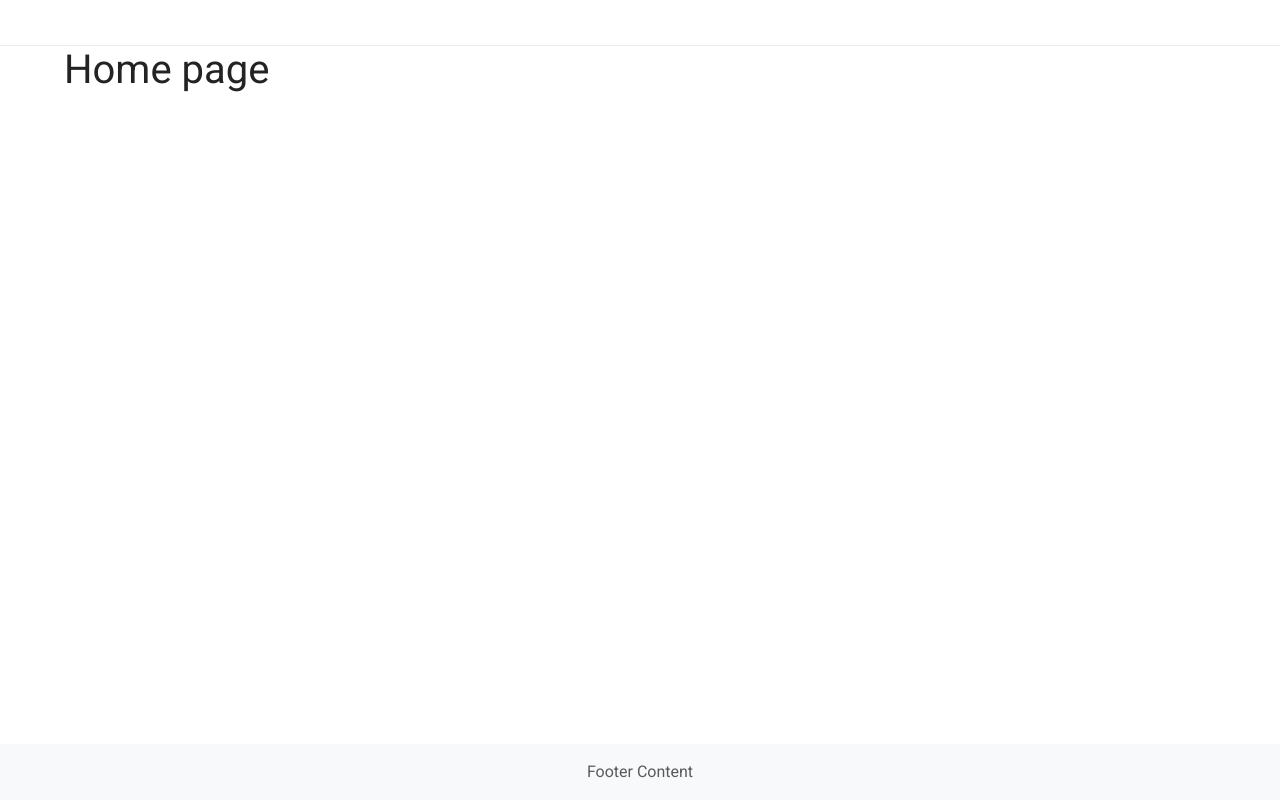
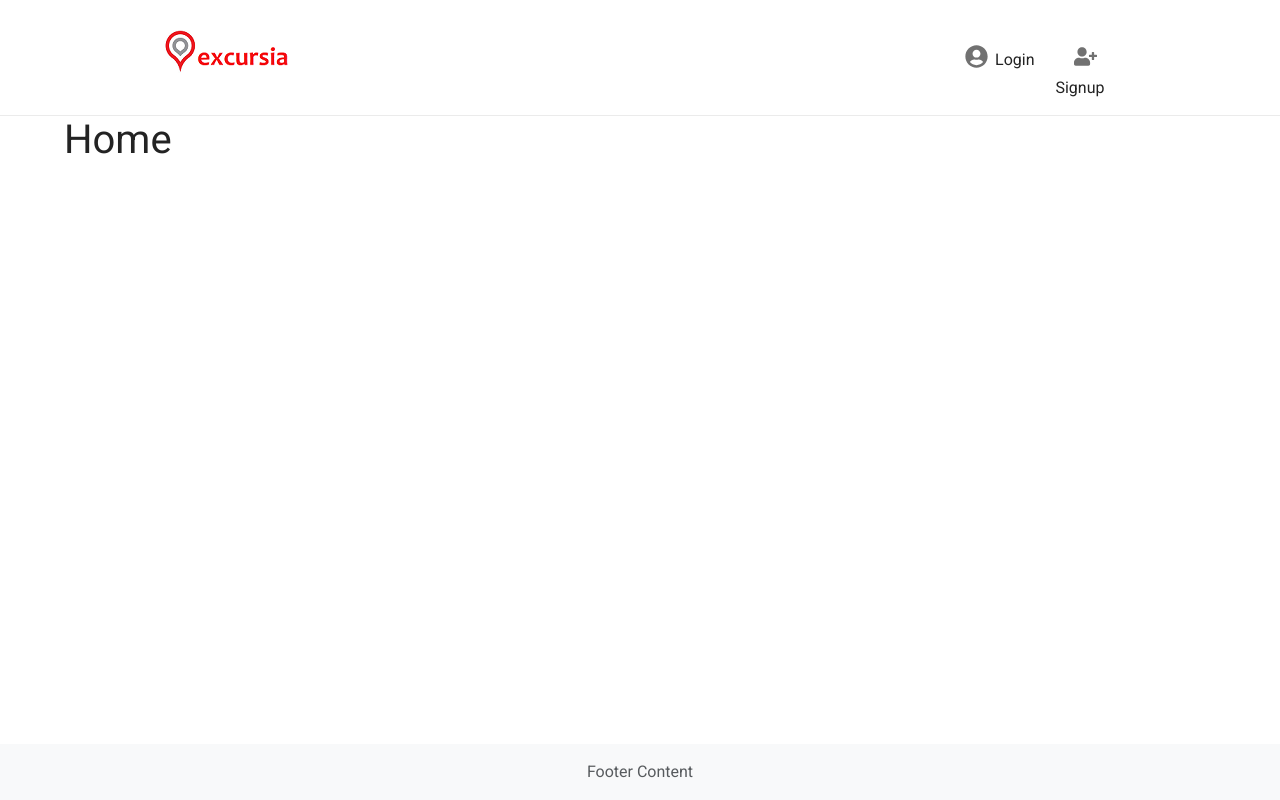
Before and after one commit to gulnarhasanzada/excursia-frontend, a React (Create React App) app: page / in a window 1280 px wide. Built offline with nearby package versions, Linux system fonts and the light colour scheme.

Commit message:
Adding signup, login routes and updating navigation in header

```diff
--- a/src/colors.module.css
+++ b/src/colors.module.css
@@ -3,5 +3,6 @@
     --primary-red: #FF385C;
     --primary-grey: #EBEBEB;
     --text-color: #232323;
+    --icon-color: #717171;
     --background-color: #fff;
   }
--- a/src/components/header/header.css
+++ b/src/components/header/header.css
@@ -1,3 +1,5 @@
+@import '../../colors.module.css';
+
 .header-container{
     border-bottom: 1px solid var(--primary-grey);
 }
@@ -11,3 +13,21 @@
     width: 33%;
     padding: 30px 0 15px 100px;
 }
+
+.header-auth{
+    text-align: right;
+    padding-right: 100px;
+    margin-top:15px;
+}
+
+.auth-icon{
+    color: var(--icon-color);
+    margin:0 7px 8px 40px;
+
+}
+
+.auth-link{
+    color: var(--text-color);
+    text-decoration: none;
+    margin-top: 30px;
+}
--- a/src/components/header/header.tsx
+++ b/src/components/header/header.tsx
@@ -1,3 +1,6 @@
+import { Link } from "react-router-dom";
+import { FaUserPlus } from "react-icons/fa";
+import { FaUserCircle } from "react-icons/fa";
 import "./header.css"
 
 const Header = ()=>{
@@ -5,13 +8,14 @@ const Header = ()=>{
         <header className="header-container">
             <div className="header-main  d-flex">
                 <div className="header-item header-logo">
-
+                    <Link to="/"><img src="/excursia-logo.png" alt="excursia-logo" title="Excursia"/></Link>
                 </div>
                 <div className="header-item">
 
                 </div>
-                <div className="header-item header-profile">
-
+                <div className="header-item header-auth">
+                    <Link to="/login" className="auth-link login"><FaUserCircle size="23" className="auth-icon"/>Login</Link>
+                    <Link to="/signup" className="auth-link signup"><FaUserPlus size="23" className="auth-icon"/>Signup</Link>
                 </div>
             </div>
         </header>
--- /dev/null
+++ b/src/pages/Home.tsx
@@ -0,0 +1,7 @@
+const Home = ()=>{
+    return(<div>
+        <h1>Home</h1>
+    </div>)
+}
+
+export default Home;
--- a/src/pages/HomePage.tsx
+++ /dev/null
@@ -1,7 +0,0 @@
-const HomePage = ()=>{
-    return(<div>
-        <h1>Home page</h1>
-    </div>)
-}
-
-export default HomePage;
--- /dev/null
+++ b/src/pages/Login.tsx
@@ -0,0 +1,7 @@
+const Login = ()=>{
+    return(<div>
+        <h1>Login</h1>
+    </div>)
+}
+
+export default Login;
--- /dev/null
+++ b/src/pages/Signup.tsx
@@ -0,0 +1,7 @@
+const Signup = ()=>{
+    return(<div>
+        <h1>Signup</h1>
+    </div>)
+}
+
+export default Signup;
```
Also changed, not shown: src/App.tsx (+6 -2 lines).
